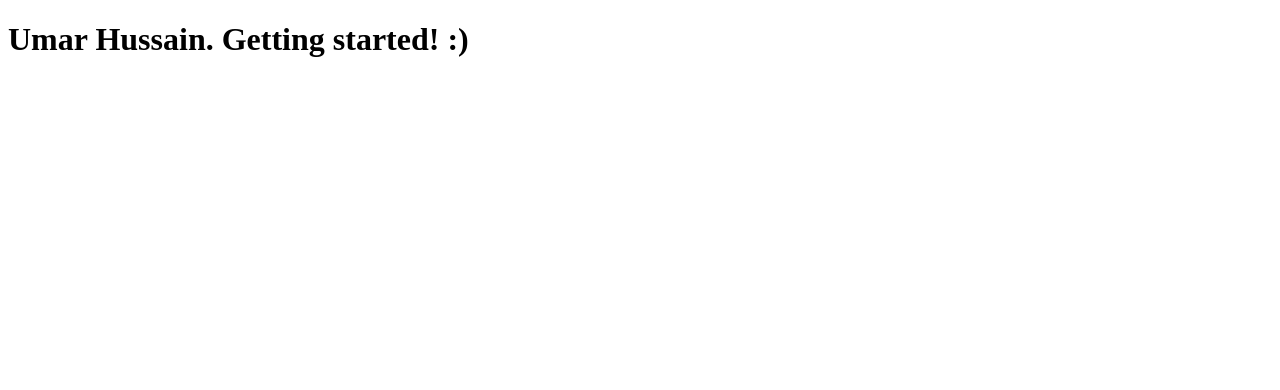
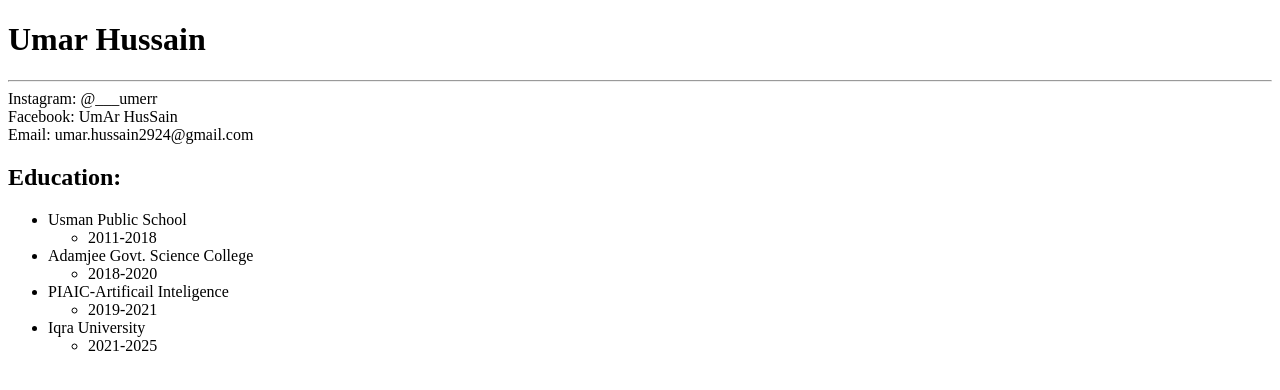
Before and after one commit to umar123xposed/umar123xposed.github.io, a plain HTML site: page site/index.html in a window 1280 px wide. Drawn offline with Linux system fonts and the light colour scheme.

Commit message:
modefied

```diff
--- a/site/index.html
+++ b/site/index.html
@@ -6,7 +6,29 @@
 	<title>Hello world!!</title>
 </head>
 <body>
-	<h1>Umar Hussain. Getting started! :)</h1>
+	<h1>Umar Hussain</h1>
+	<hr> Instagram:  @___umerr
+	<br> Facebook: UmAr HusSain
+	<br> Email: umar.hussain2924@gmail.com
+	<h2> Education: </h2>
+	<ul>
+		<li> Usman Public School</li>
+		<ul>
+			<li>2011-2018</li>
+		</ul>
+		<li> Adamjee Govt. Science College </li>
+		<ul>
+			<li>2018-2020</li>
+		</ul>
+		<li> PIAIC-Artificail Inteligence </li>
+		<ul>
+			<li>2019-2021</li>
+		</ul>
+		<li> Iqra University </li>
+		<ul>
+			<li>2021-2025</li>
+		</ul>
+			</ul>
 
 </body>
 </html>
```
